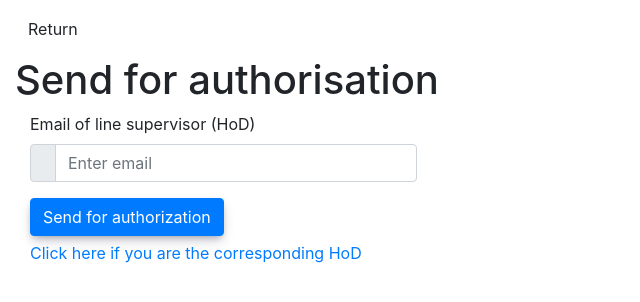
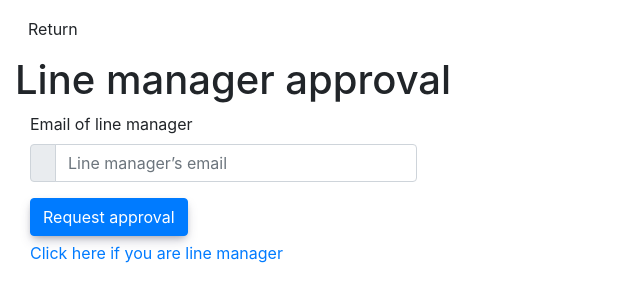
Before and after one commit to JSamonig/Computer-Science-IA, a Flask app: template app/templates/manager/manager_email.html in a window 1280 px wide. Shown: the part 44-346 px from the top of the page, without its empty margins (0-640 px from the left). Run offline with Flask 2, Linux system fonts and the light colour scheme; the template is opened without the code that fills it: values that come from a table or form of the project are taken from there, others are empty; some libraries are stand-ins or nearby versions.

Commit message:
Client feedback - rewording

```diff
--- a/app/forms.py
+++ b/app/forms.py
@@ -120,5 +120,5 @@ class ModalSettings(FlaskForm):
 
 
 class Supervisor(FlaskForm):
-    email_supervisor = StringField("Email of line supervisor (HoD)", validators=[DataRequired(), Email()])
-    submit = SubmitField("Send for authorization")
+    email_supervisor = StringField("Email of line manager", validators=[DataRequired(), Email()])
+    submit = SubmitField("Request approval")
--- a/app/templates/manager/manager_email.html
+++ b/app/templates/manager/manager_email.html
@@ -5,19 +5,15 @@
 {% block app_content %}
 <div>
     <a class="btn btn-default" style="margin-bottom:1vh" href="{{ url_for('index')}}"><i class="fas fa-long-arrow-alt-left"></i> Return</a>
-    {% if title %}
-    <h1>{{ title }}</h1>
-    {% else %}
-    <h1>Send for authorisation</h1>
-    {% endif %}
+    <h1>Line manager approval</h1>
     <div class="col-md-6 col-lg-4">
         <form method="post" style="margin-bottom:5px;" role="form" autocomplete="on">
             {{ form.hidden_tag() }}
             {{ wtf.form_errors(form, hiddens="only") }}
-            {{ render_field(form.email_supervisor, icon="fa-envelope", placeholder="Enter email") }}
+            {{ render_field(form.email_supervisor, icon="fa-envelope", placeholder="Line manager’s email") }}
             {{ wtf.form_field(form.submit, class="custom_shadow btn btn-primary") }}
         </form>
-        <a href="{{url_for('sign_form', form_hash=token, is_hod=1)}}">Click here if you are the corresponding HoD</a>
+        <a href="{{url_for('sign_form', form_hash=token, is_hod=1)}}">Click here if you are line manager</a>
     </div>
 </div>
 {% endblock %}
```
